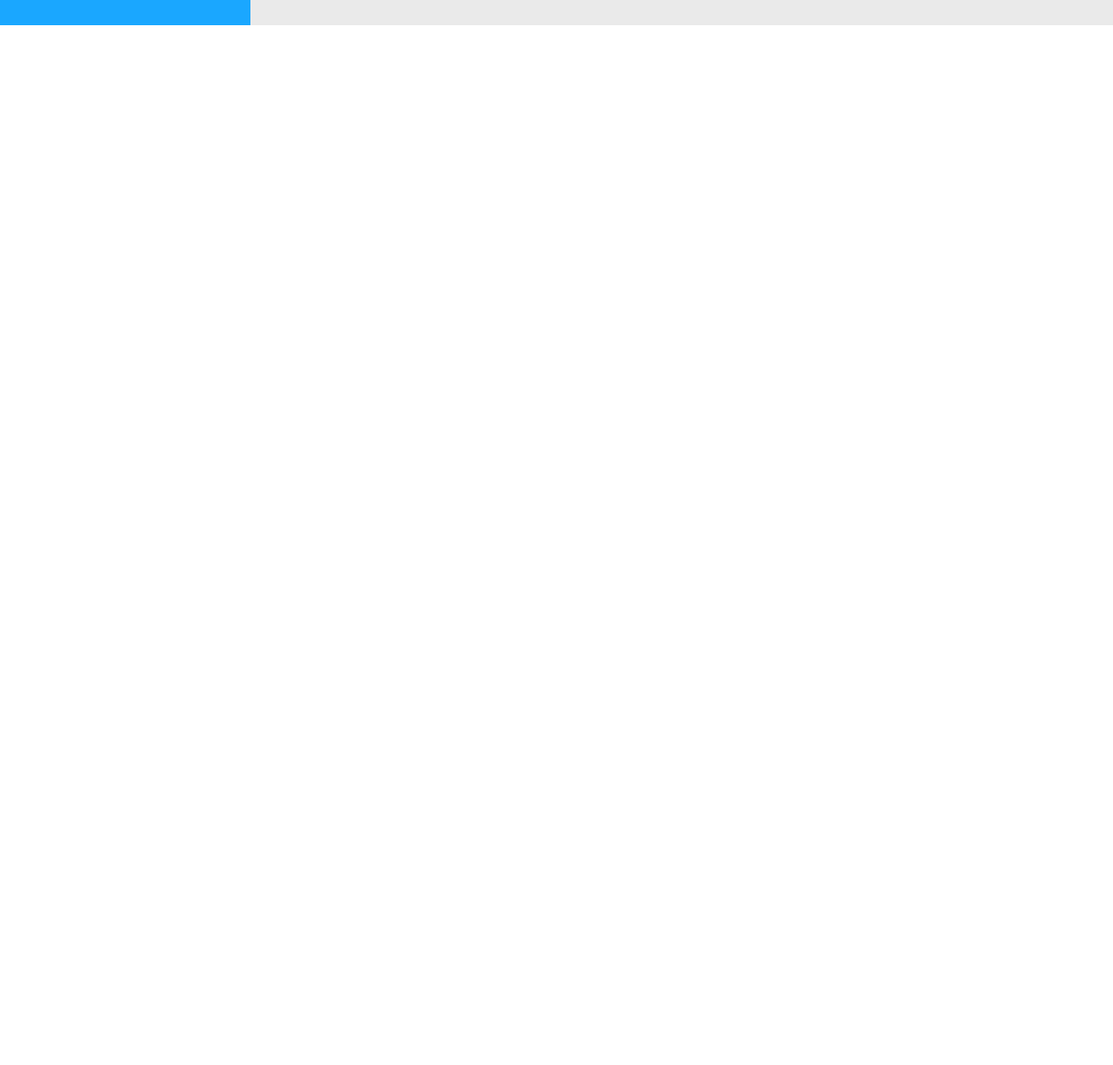
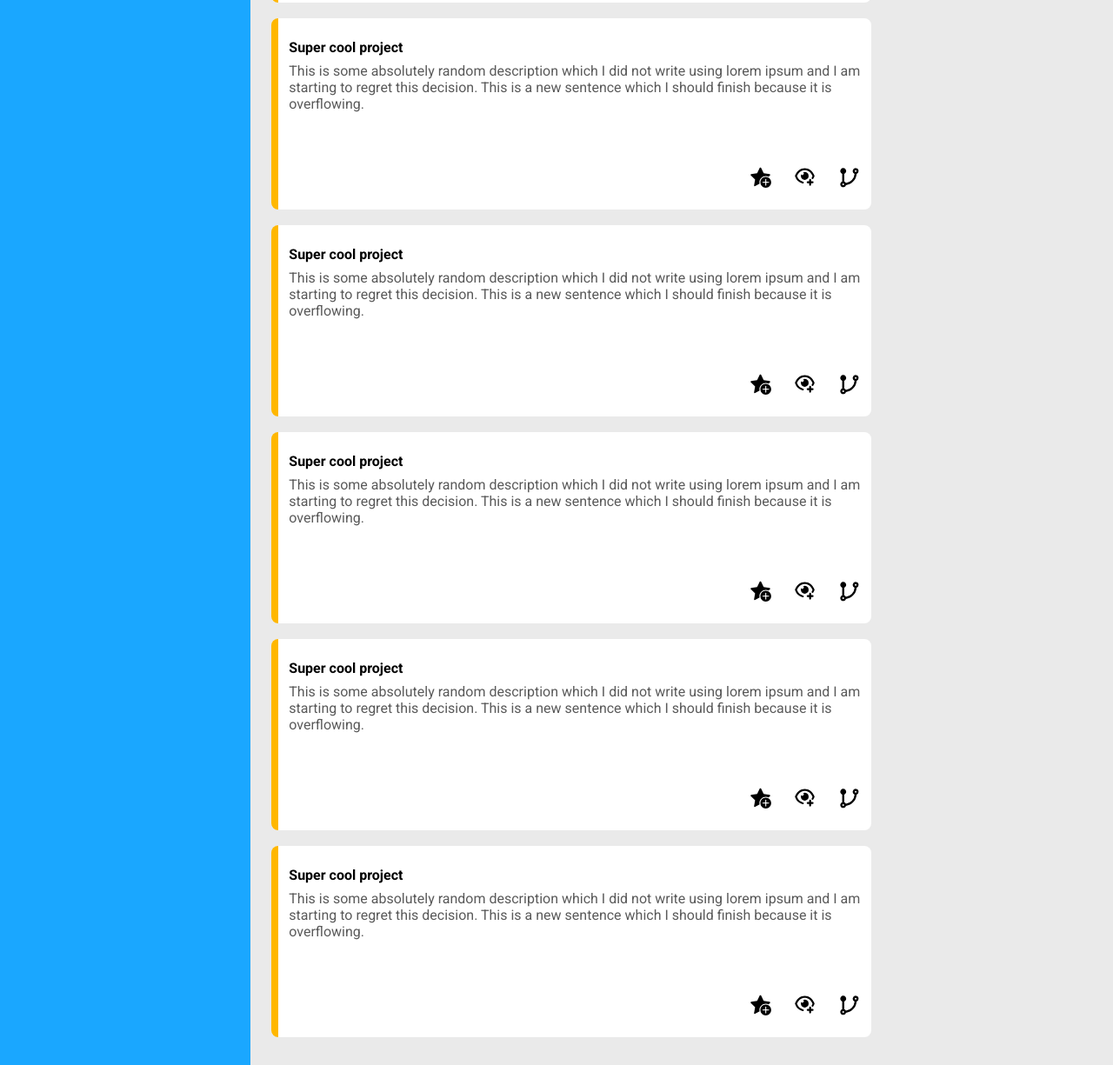
Before and after one commit to alexanderkalchev/admin-dashboard, a plain HTML site: page index.html in a window 1280 px wide. Shown: the part 993-2218 px from the top of the page at 87% size. Before the commit the page ends 1022 px from the top, so only its background shows below. Drawn offline with Linux system fonts and the light colour scheme; a web font is replaced by a local one.

Commit message:
Fix vertically semi-responsive layout

```diff
--- a/index.html
+++ b/index.html
@@ -139,30 +139,112 @@
                 <img src="./icons/branch.svg" alt="" />
               </div>
             </div>
+            <div class="project">
+              <div class="text">
+                <h4>Super cool project</h4>
+                <p>
+                  This is some absolutely random description which I did not
+                  write using lorem ipsum and I am starting to regret this
+                  decision. This is a new sentence which I should finish because
+                  it is overflowing.
+                </p>
+              </div>
+              <div class="actions">
+                <img src="./icons/starr.svg" alt="" />
+                <img src="./icons/eye.svg" alt="" />
+                <img src="./icons/branch.svg" alt="" />
               </div>
             </div>
+            <div class="project">
+              <div class="text">
+                <h4>Super cool project</h4>
+                <p>
+                  This is some absolutely random description which I did not
+                  write using lorem ipsum and I am starting to regret this
+                  decision. This is a new sentence which I should finish because
+                  it is overflowing.
+                </p>
+              </div>
+              <div class="actions">
+                <img src="./icons/starr.svg" alt="" />
+                <img src="./icons/eye.svg" alt="" />
+                <img src="./icons/branch.svg" alt="" />
+              </div>
+            </div>
+            <div class="project">
+              <div class="text">
+                <h4>Super cool project</h4>
+                <p>
+                  This is some absolutely random description which I did not
+                  write using lorem ipsum and I am starting to regret this
+                  decision. This is a new sentence which I should finish because
+                  it is overflowing.
+                </p>
+              </div>
+              <div class="actions">
+                <img src="./icons/starr.svg" alt="" />
+                <img src="./icons/eye.svg" alt="" />
+                <img src="./icons/branch.svg" alt="" />
+              </div>
+            </div>
+
+            <div class="project">
+              <div class="text">
+                <h4>Super cool project</h4>
+                <p>
+                  This is some absolutely random description which I did not
+                  write using lorem ipsum and I am starting to regret this
+                  decision. This is a new sentence which I should finish because
+                  it is overflowing.
+                </p>
+              </div>
+              <div class="actions">
+                <img src="./icons/starr.svg" alt="" />
+                <img src="./icons/eye.svg" alt="" />
+                <img src="./icons/branch.svg" alt="" />
+              </div>
+            </div>
+            <div class="project">
+              <div class="text">
+                <h4>Super cool project</h4>
+                <p>
+                  This is some absolutely random description which I did not
+                  write using lorem ipsum and I am starting to regret this
+                  decision. This is a new sentence which I should finish because
+                  it is overflowing.
+                </p>
+              </div>
+              <div class="actions">
+                <img src="./icons/starr.svg" alt="" />
+                <img src="./icons/eye.svg" alt="" />
+                <img src="./icons/branch.svg" alt="" />
+              </div>
+            </div>
+          </div>
+        </div>
+        <div class="side">
           <div class="announcements">
             <h3>Announcements</h3>
             <div class="announcements-grid">
               <div class="announcement">
                 <h5>Site maintenance</h5>
                 <p>
-                blah blah blah blah blah blah blah blah blah blah blah blah blah
-                blah blah blah blah
+                  blah blah blah blah blah blah blah blah blah blah blah blah
+                  blah blah blah blah blah
                 </p>
               </div>
               <div class="announcement">
                 <h5>Site maintenance</h5>
                 <p>
-                blah blah blah blah blah blah blah blah blah blah blah blah blah
-                blah blah blah blah
+                  blah blah blah blah blah blah blah blah blah blah blah blah
+                  blah blah blah blah blah
                 </p>
               </div>
               <div class="announcement">
                 <h5>Site maintenance</h5>
                 <p>
-                blah blah blah blah blah blah blah blah blah blah blah blah blah
-                blah blah blah blah
+                  blah blah blah blah blah blah blah blah blah blah blah blah
+                  blah blah blah blah blah
                 </p>
               </div>
             </div>
@@ -202,5 +284,6 @@
           </div>
         </div>
       </div>
+    </div>
   </body>
 </html>
--- a/style.css
+++ b/style.css
@@ -24,12 +24,13 @@ img{
 .container{
     display:grid;
     grid-template-columns: 1fr 5fr;
+    grid-template-rows:220px 1fr;
 }
 
 .sidebar{
+    grid-column: 1/2;
+    grid-row:1/3;
     background-color:rgb(26, 167, 255);
-    grid-row: 1 / 3;
-    grid-column: 1 /2;
     color:white;
     display:flex;
     flex-direction: column;
@@ -51,6 +52,7 @@ img{
 
 .logo img{
     width:60px;
+    height:60px;
 }
 
 .tab{
@@ -73,13 +75,13 @@ img{
 }
 
 .nav{
+    grid-column: 2/3;
+    grid-row:1/2;
     display: flex;
     flex-direction: column;
     justify-content: center;
     gap:24px;
     background-color:white;
-    grid-row:1 / 2;
-    grid-column: 2 /3;
     padding:20px 48px;
     position:relative;
 }
@@ -162,33 +164,26 @@ img{
 }
 
 .main{
+    grid-column: 2/3;
+    grid-row:2/3;
     background-color:rgba(212, 212, 212, 0.493);
     display: grid;
     grid-template-columns: 3fr 1fr;
     gap:38px 24px;
     padding:32px 24px;
-    min-height:100%;
 }
 
 .main .projects{
     grid-column:1 / 2;
-    grid-row:1 / 3;
 }
 
-.main .announcements{
-    grid-column: 2 / 3;
-    grid-row: 1 / 2;
-}
-
-.main .trending{
-    grid-column: 2 / 3;
-    grid-row: 2 / 3;
+.main .side{
+    grid-column:2/3;
 }
 
 .projects .projects-grid{
     display:grid;
     grid-template-columns: repeat(auto-fit, minmax(350px, 1fr));
-    max-height: 95vh;
     gap:18px;
 }
 
@@ -218,6 +213,14 @@ img{
 
 .project .actions img{
     width:27px;
+}
+
+.side{
+    display:flex;
+    flex-direction: column;
+    justify-content: flex-start;
+    align-items: stretch;
+    gap:24px;
 }
 
 .announcements .announcements-grid{
```
Lines whose indentation alone changed are shown as unchanged.
